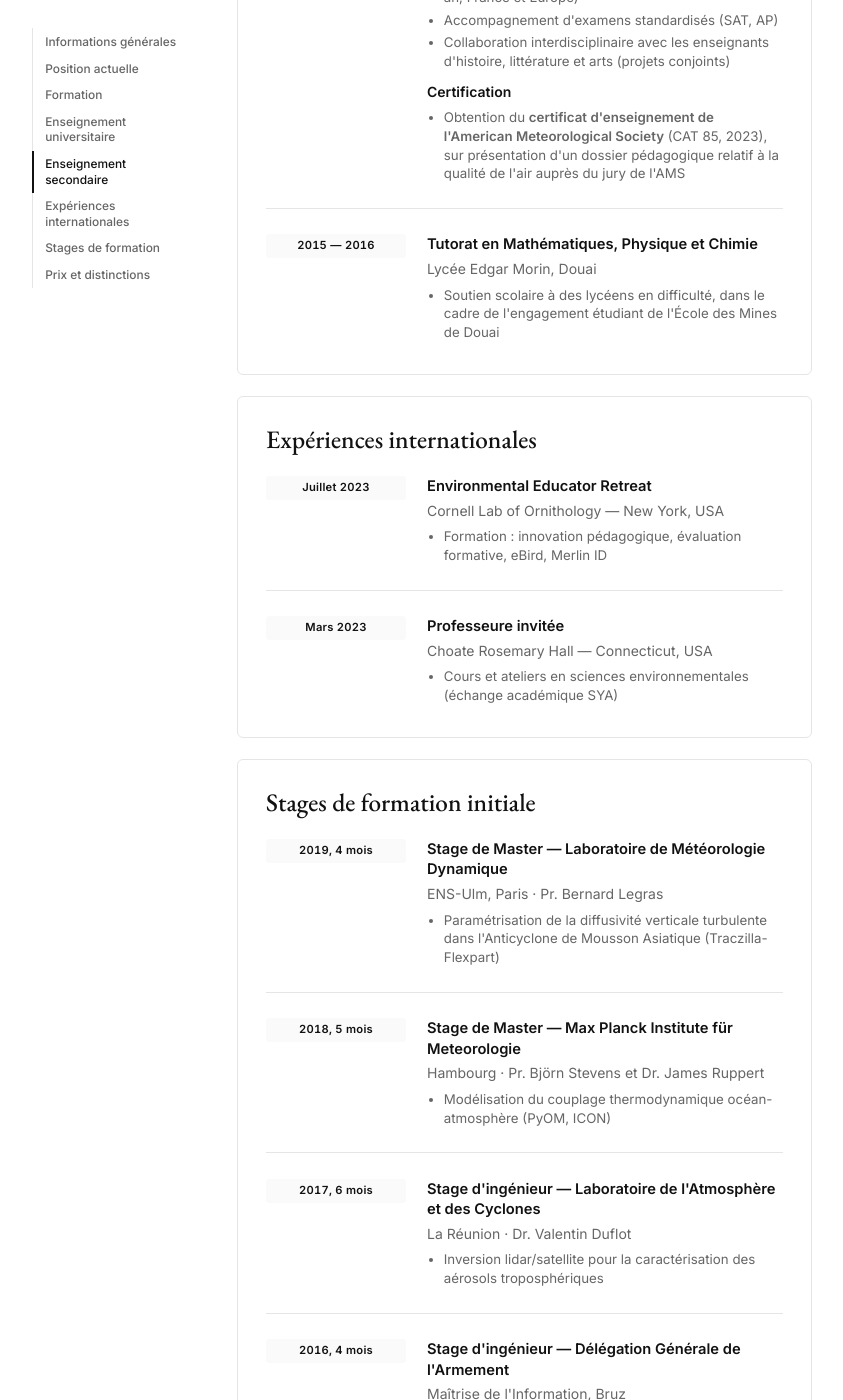
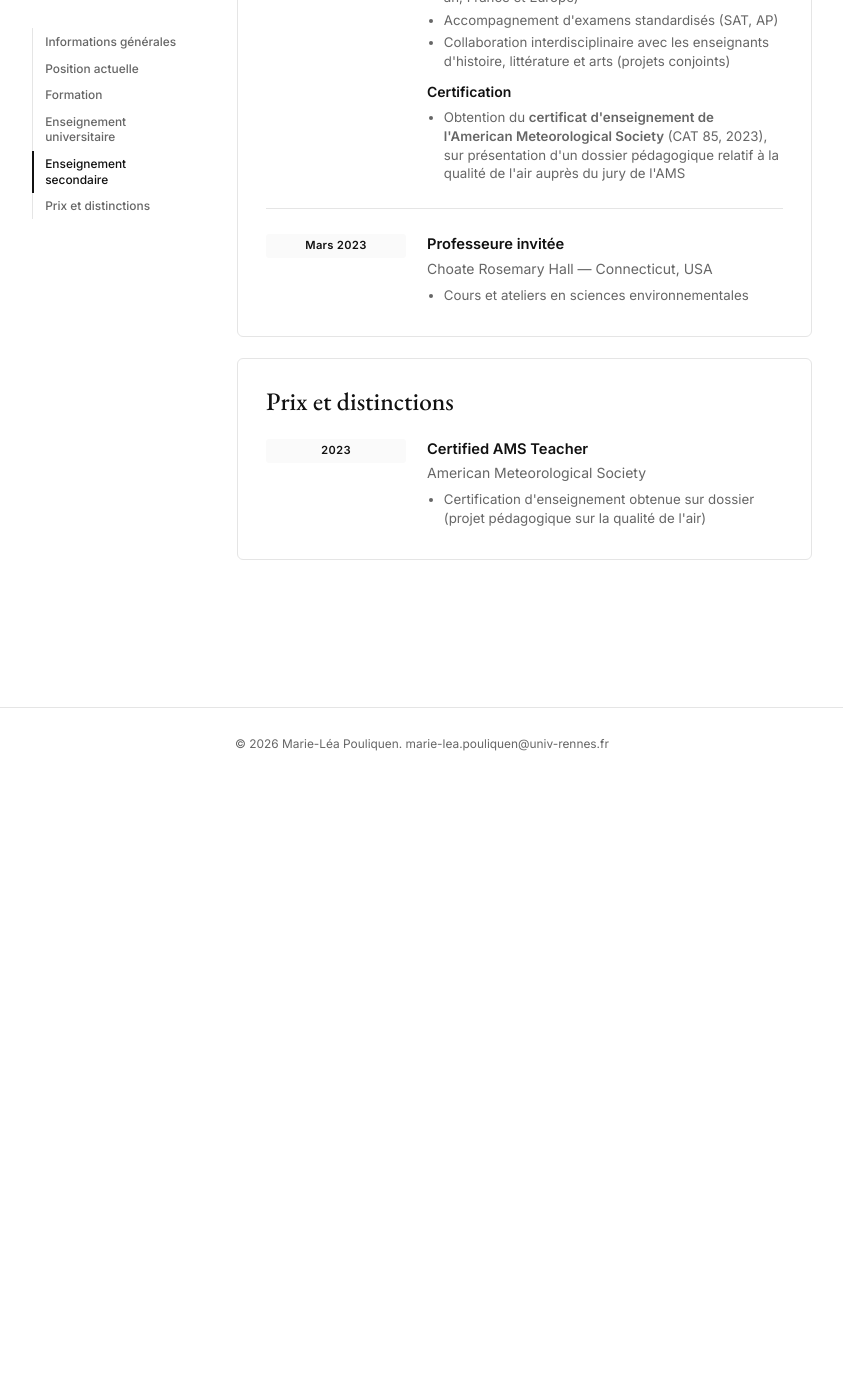
Before and after one commit to marieleapouliquen/marieleapouliquen.github.io, a Jekyll site: the page built from _pages/cv.md, in a window 1280 px wide and 1400 px high, scrolled down 3265 px. Shown: the whole window, without its empty margins (218-1061 px from the left). Built offline with Jekyll 4.4.1, drawn with Linux system fonts in a browser that asks for light colours; after the commit the page ends 4058 px from its top, so only the background shows below that; some of the changed text lies outside the part shown.

Commit message:
Update cv.md

```diff
--- a/_pages/cv.md
+++ b/_pages/cv.md
@@ -15,8 +15,6 @@ body_class: page-cv
     <li><a href="#formation">Formation</a></li>
     <li><a href="#enseignement-sup">Enseignement universitaire</a></li>
     <li><a href="#enseignement-sec">Enseignement secondaire</a></li>
-    <li><a href="#international">Expériences internationales</a></li>
-    <li><a href="#stages">Stages de formation</a></li>
     <li><a href="#distinctions">Prix et distinctions</a></li>
   </ul>
 </aside>
@@ -185,85 +183,16 @@ body_class: page-cv
 </div>
 
 <div class="cv-entry">
-  <span class="cv-entry-date">2015 — 2016</span>
-  <div class="cv-entry-content">
-    <span class="cv-entry-title">Tutorat en Mathématiques, Physique et Chimie</span>
-    <span class="cv-entry-place">Lycée Edgar Morin, Douai</span>
-    <ul>
-      <li>Soutien scolaire à des lycéens en difficulté, dans le cadre de l'engagement étudiant de l'École des Mines de Douai</li>
-    </ul>
-  </div>
-</div>
-
-</section>
-
-
-<section class="cv-section" id="international">
-<h2>Expériences internationales</h2>
-<div class="cv-entry">
-  <span class="cv-entry-date">Juillet 2023</span>
-  <div class="cv-entry-content">
-    <span class="cv-entry-title">Environmental Educator Retreat</span>
-    <span class="cv-entry-place">Cornell Lab of Ornithology — New York, USA</span>
-    <ul>
-      <li>Formation : innovation pédagogique, évaluation formative, eBird, Merlin ID</li>
-    </ul>
-  </div>
-</div>
-<div class="cv-entry">
   <span class="cv-entry-date">Mars 2023</span>
   <div class="cv-entry-content">
     <span class="cv-entry-title">Professeure invitée</span>
     <span class="cv-entry-place">Choate Rosemary Hall — Connecticut, USA</span>
     <ul>
-      <li>Cours et ateliers en sciences environnementales (échange académique SYA)</li>
+      <li>Cours et ateliers en sciences environnementales</li>
     </ul>
   </div>
 </div>
-</section>
 
-<section class="cv-section" id="stages">
-<h2>Stages de formation initiale</h2>
-<div class="cv-entry">
-  <span class="cv-entry-date">2019, 4 mois</span>
-  <div class="cv-entry-content">
-    <span class="cv-entry-title">Stage de Master — Laboratoire de Météorologie Dynamique</span>
-    <span class="cv-entry-place">ENS-Ulm, Paris · Pr. Bernard Legras</span>
-    <ul>
-      <li>Paramétrisation de la diffusivité verticale turbulente dans l'Anticyclone de Mousson Asiatique (Traczilla-Flexpart)</li>
-    </ul>
-  </div>
-</div>
-<div class="cv-entry">
-  <span class="cv-entry-date">2018, 5 mois</span>
-  <div class="cv-entry-content">
-    <span class="cv-entry-title">Stage de Master — Max Planck Institute für Meteorologie</span>
-    <span class="cv-entry-place">Hambourg · Pr. Björn Stevens et Dr. James Ruppert</span>
-    <ul>
-      <li>Modélisation du couplage thermodynamique océan-atmosphère (PyOM, ICON)</li>
-    </ul>
-  </div>
-</div>
-<div class="cv-entry">
-  <span class="cv-entry-date">2017, 6 mois</span>
-  <div class="cv-entry-content">
-    <span class="cv-entry-title">Stage d'ingénieur — Laboratoire de l'Atmosphère et des Cyclones</span>
-    <span class="cv-entry-place">La Réunion · Dr. Valentin Duflot</span>
-    <ul>
-      <li>Inversion lidar/satellite pour la caractérisation des aérosols troposphériques</li>
-    </ul>
-  </div>
-</div>
-<div class="cv-entry">
-  <span class="cv-entry-date">2016, 4 mois</span>
-  <div class="cv-entry-content">
-    <span class="cv-entry-title">Stage d'ingénieur — Délégation Générale de l'Armement</span>
-    <span class="cv-entry-place">Maîtrise de l'Information, Bruz</span>
-    <ul>
-      <li>Traitement et intercomparaison de relevés lidar/radiosondages/satellites avec NRL-MSISE00</li>
-    </ul>
-  </div>
-</div>
 </section>
 
 <section class="cv-section" id="distinctions">
@@ -282,6 +211,7 @@ body_class: page-cv
 
 </div>
 </div>
+
 
 <script>
 // Sommaire qui surligne la section active au scroll
```
